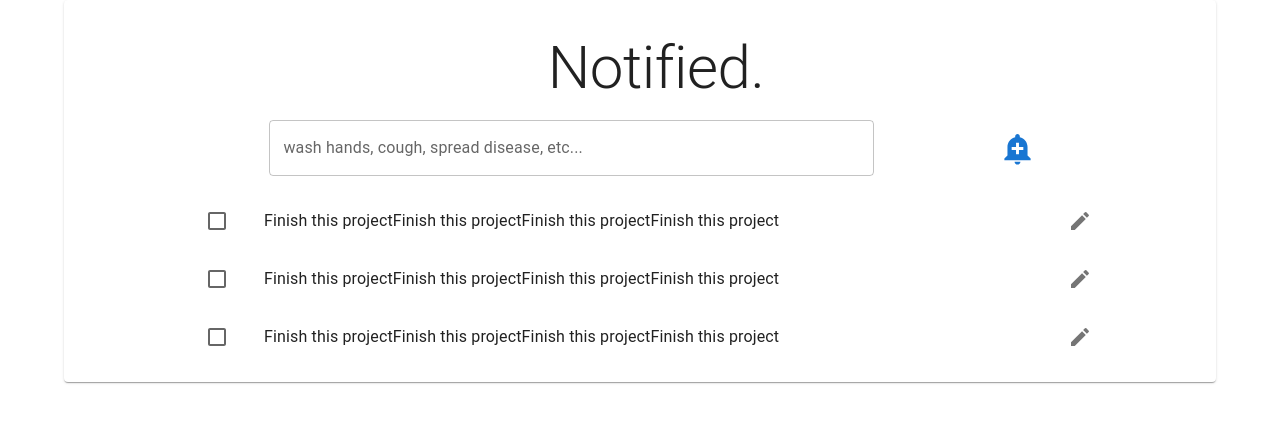
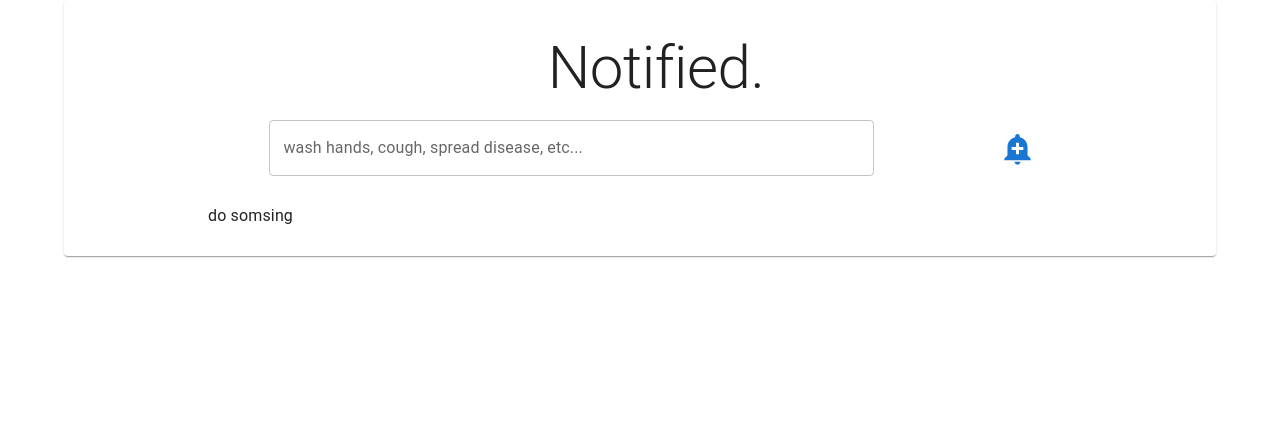
Before and after one commit to rooiss/notified, a React (Create React App) app: page / in a window 1280 px wide. Shown: the top 422 px of the page. Built offline with nearby package versions, Linux system fonts and the light colour scheme.

Commit message:
notificationProvider

```diff
--- a/src/App.tsx
+++ b/src/App.tsx
@@ -4,6 +4,10 @@ import './App.css'
 import { AddItem } from './components/AddItem'
 import { ReminderCard } from './components/ReminderCard'
 import { makeStyles } from '@mui/styles'
+import {
+  NotificationProvider,
+  useNotification,
+} from './providers/NotificationProvider'
 
 const useStyles = makeStyles(
   (theme) => ({
@@ -22,18 +26,21 @@ const useStyles = makeStyles(
 
 function App() {
   const classes = useStyles()
+
+  const { reminders } = useNotification()
+
   return (
+    <NotificationProvider>
       <Container>
         <Paper className={classes.root}>
           <Typography variant="h2" className={classes.headerText}>
             Notified.
           </Typography>
           <AddItem />
-        <ReminderCard />
-        <ReminderCard />
-        <ReminderCard />
+          <ReminderCard reminders={reminders} />
         </Paper>
       </Container>
+    </NotificationProvider>
   )
 }
 
--- a/src/components/AddItem.tsx
+++ b/src/components/AddItem.tsx
@@ -3,6 +3,7 @@ import { makeStyles } from '@mui/styles'
 import { IconButton, TextField } from '@mui/material'
 import TimeDatePick from './TimeDatePick'
 import { AddAlert } from '@mui/icons-material'
+import { useNotification } from '../providers/NotificationProvider'
 
 const useStyles = makeStyles(
   (theme) => ({
@@ -27,8 +28,24 @@ export interface AddItemProps {}
 export const AddItem = ({}: AddItemProps) => {
   const classes = useStyles()
 
+  const { addReminder } = useNotification()
+
   const [text, setText] = useState<string>('')
   const [date, setDate] = useState<Date | null>(null)
+
+  const addItem = () => {
+    if (!date || text.trim() === '') {
+      return
+    }
+    addReminder({
+      date,
+      text,
+      done: false,
+      notified: false,
+    })
+    setText('')
+    setDate(null)
+  }
 
   return (
     <div className={classes.root}>
@@ -40,11 +57,10 @@ export const AddItem = ({}: AddItemProps) => {
         value={text}
         onChange={(e) => {
           setText(e.target.value)
-          console.log(text)
         }}
       />
       <TimeDatePick date={date} setDate={setDate} />
-      <IconButton>
+      <IconButton onClick={addItem}>
         <AddAlert color="primary" fontSize="large" />
       </IconButton>
     </div>
--- a/src/components/ReminderCard.tsx
+++ b/src/components/ReminderCard.tsx
@@ -6,7 +6,8 @@ import ListItemText from '@mui/material/ListItemText'
 import Checkbox from '@mui/material/Checkbox'
 import IconButton from '@mui/material/IconButton'
 import { makeStyles } from '@mui/styles'
-import { Edit } from '@mui/icons-material'
+import { Delete, Edit } from '@mui/icons-material'
+import { Reminder } from '../types/Reminder'
 
 const useStyles = makeStyles(
   (theme) => ({
@@ -15,9 +16,11 @@ const useStyles = makeStyles(
   { name: 'ReminderCard' },
 )
 
-export interface ReminderCardProps {}
+export interface ReminderCardProps {
+  reminders: Reminder[]
+}
 
-export const ReminderCard = ({}: ReminderCardProps) => {
+export const ReminderCard = ({ reminders }: ReminderCardProps) => {
   const classes = useStyles()
   const [checked, setChecked] = useState([0])
 
@@ -35,12 +38,20 @@ export const ReminderCard = ({}: ReminderCardProps) => {
   }
 
   return (
-    <List sx={{ width: '80%', bgcolor: 'background.paper' }}>
+    <List sx={{ width: '80%' }}>
+      {reminders ? (
+        reminders.map((r) => {
+          return (
             <ListItem
               secondaryAction={
+                <>
                   <IconButton edge="end" aria-label="Edit">
-            <Edit />
+                    <Edit color="primary" />
                   </IconButton>
+                  <IconButton>
+                    <Delete color="error" fontSize="large" />
+                  </IconButton>
+                </>
               }
               disablePadding
             >
@@ -52,10 +63,13 @@ export const ReminderCard = ({}: ReminderCardProps) => {
                   // disableRipple
                 />
               </ListItemIcon>
-        <ListItemText
-          primary={`Finish this projectFinish this projectFinish this projectFinish this project`}
-        />
+              <ListItemText primary={r.text} />
             </ListItem>
+          )
+        })
+      ) : (
+        <ListItemText primary={`do somsing`} />
+      )}
     </List>
   )
 }
--- a/src/providers/NotificationProvider.tsx
+++ b/src/providers/NotificationProvider.tsx
@@ -1,57 +1,73 @@
-// import React, {
-//   createContext,
-//   ReactNode,
-//   useCallback,
-//   useContext,
-//   useMemo,
-//   useState,
-// } from 'react'
-// import { Reminder } from '../types/Reminder'
+import React, {
+  createContext,
+  ReactNode,
+  useCallback,
+  useContext,
+  useMemo,
+  useState,
+} from 'react'
+import { Reminder } from '../types/Reminder'
 
-// export interface NotificationContext {
-//   addReminder: () => void
-//   deleteReminder: () => void
-//   updateReminder: () => void
-//   reminders: Reminder[]
-//   editingId: number
-//   setEditingId: () => void
-// }
+export interface NotificationContext {
+  addReminder: (reminder: Omit<Reminder, 'id'>) => void
+  reminders: Reminder[]
+  // deleteReminder: () => void
+  // updateReminder: () => void
+  // editingId: number
+  // setEditingId: () => void
+  // nextId: number
+}
 
-// const notificationContext = createContext<NotificationContext>(
-//   {} as NotificationContext,
-// )
+const notificationContext = createContext<NotificationContext>(
+  {} as NotificationContext,
+)
 
-// export const NotificationProvider = ({ children }: { children: ReactNode }) => {
-//   const [reminders, setReminders] = useState([])
+const sortReminders = (a: Reminder, b: Reminder) => {
+  return a.date.valueOf() - b.date.valueOf()
+}
 
-//   const addReminder = useCallback(({reminder}: {reminder: Reminder}) => {
+export const NotificationProvider = ({ children }: { children: ReactNode }) => {
+  const [reminders, setReminders] = useState<Reminder[]>([])
+  const [nextId, setNextId] = useState(1)
 
-//   },[])
+  const addReminder = useCallback(
+    (reminder: Omit<Reminder, 'id'>) => {
+      const newReminders = reminders
+        .concat({
+          id: nextId,
+          ...reminder,
+        })
+        .sort(sortReminders)
+      setReminders(newReminders)
+      setNextId(nextId + 1)
+      console.log(reminders)
+    },
+    [nextId, reminders],
+  )
 
-//   const value: NotificationContext = useMemo(
-//     () => ({
-//       reminders,
-//       addReminder,
-//       deleteReminder,
-//       updateReminder,
-//       editingId,
-//       setEditingId,
-//     }),
-//     [
-//       reminders,
-//       addReminder,
-//       deleteReminder,
-//       updateReminder,
-//       editingId,
-//       setEditingId,
-//     ],
-//   )
-//   return (
-//     <notificationContext.Provider value={value}>
-//       {children}
-//     </notificationContext.Provider>
-//   )
-// }
+  const value: NotificationContext = useMemo(
+    () => ({
+      reminders,
+      addReminder,
+      // deleteReminder,
+      // updateReminder,
+      // editingId,
+      // setEditingId,
+    }),
+    [
+      reminders,
+      addReminder,
+      // deleteReminder,
+      // updateReminder,
+      // editingId,
+      // setEditingId,
+    ],
+  )
+  return (
+    <notificationContext.Provider value={value}>
+      {children}
+    </notificationContext.Provider>
+  )
+}
 
-// export const useNotifications = () => useContext(notificationContext)
-export {}
+export const useNotification = () => useContext(notificationContext)
```
Lines whose indentation alone changed are shown as unchanged.
